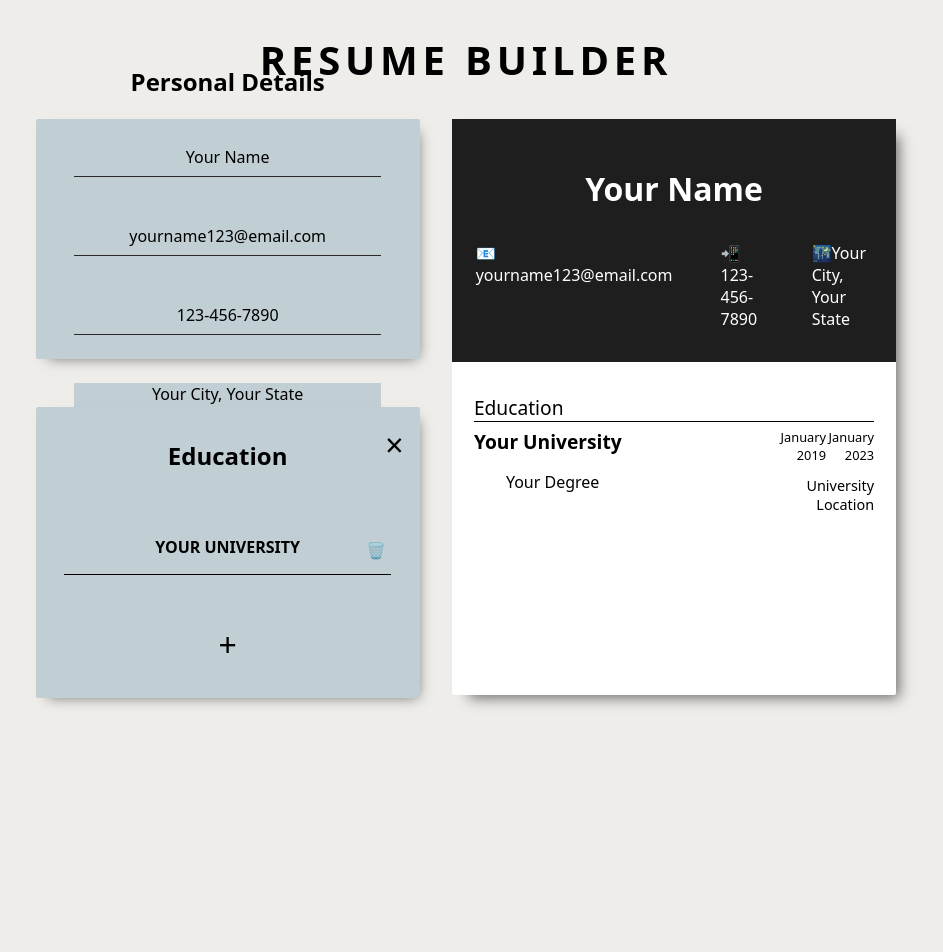
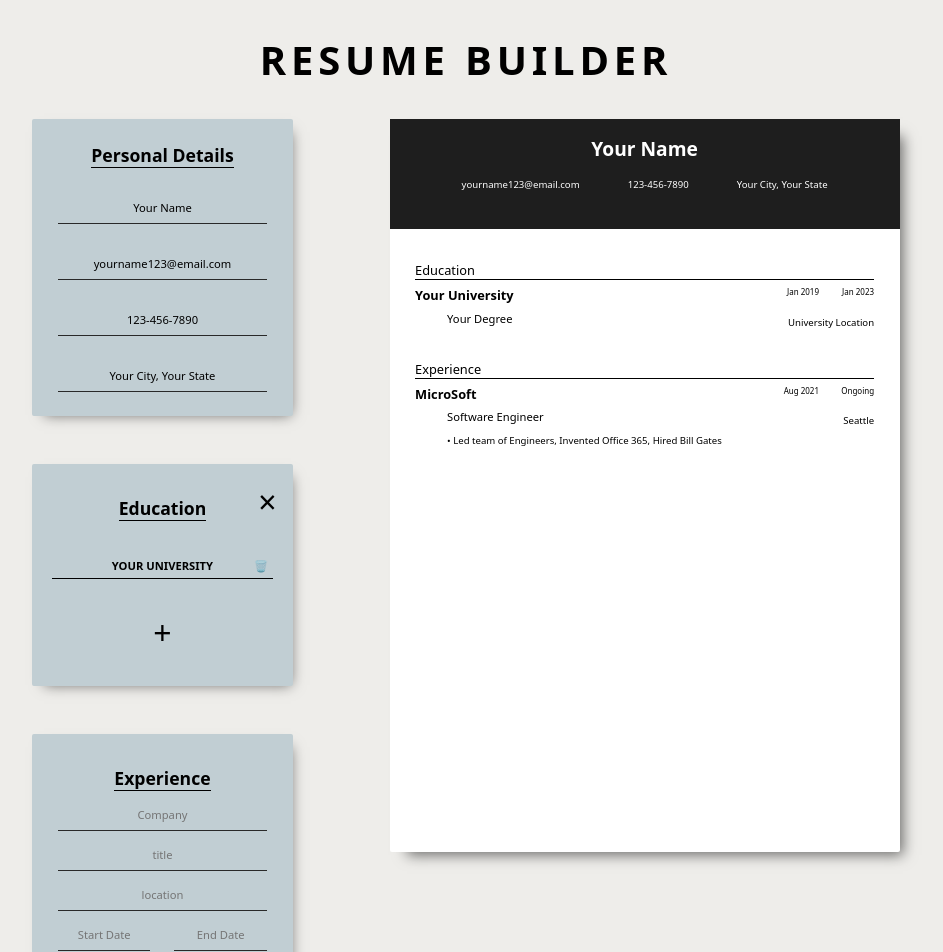
Before and after one commit to Hammed74/cv-application, a React (Vite) app: page / in a window 1280 px wide. Shown: the top 952 px of the page, without its empty margins (174-1117 px from the left). Before the commit the page ends 800 px from the top, so only its background shows below. Built offline with nearby package versions, Linux system fonts and the light colour scheme.

Commit message:
added experience form section

```diff
--- a/src/App.jsx
+++ b/src/App.jsx
@@ -25,11 +25,13 @@ function App() {
       const [activeSchool, setActiveSchool] = useState(education);
       const [edDrawer, setEdDrawer] = useState(false)
       const [schools, setSchools] = useState([education]);
+      const [experiences, setExperiences] = useState([])
+      const [activeExperience, setActiveExperience] = useState(null)
   return (
     <>
       <h1 className="title">RESUME BUILDER</h1>
       <div className="body">
-        <Form details={details} setDetails={setDetails} education={education} setEducation={setEducation} activeSchool={activeSchool} setActiveSchool={setActiveSchool} setEdDrawer={setEdDrawer} edDrawer={edDrawer} schools={schools} setSchools={setSchools}/>
+        <Form experiences={experiences} setExperiences={setExperiences} activeExperience={activeExperience} setActiveExperience={setActiveExperience} details={details} setDetails={setDetails} education={education} setEducation={setEducation} activeSchool={activeSchool} setActiveSchool={setActiveSchool} setEdDrawer={setEdDrawer} edDrawer={edDrawer} schools={schools} setSchools={setSchools}/>
         <Resume details={details} education={education} activeSchool={activeSchool} edDrawer={edDrawer} schools={schools}/>
       </div>
     </>
--- /dev/null
+++ b/src/FormComponents/Experience.jsx
@@ -0,0 +1,58 @@
+export default function Experience(activeExperience, setActiveExperience, experiences, setExperiences){
+    return (
+      <div className="experience-details">
+        <h2>Experience</h2>
+        {activeExperience === null ? (
+          <ExperienceListForm
+            activeExperience={activeExperience}
+            setActiveExperience={setActiveExperience}
+          />
+        ) : (
+          <CurrentExperience
+            activeExperience={activeExperience}
+            experiences={experiences}
+            setExperiences={setExperiences}
+          />
+        )}
+      </div>
+    );
+}
+
+
+const expObj = [{
+    job: "MicroSoft",
+    jobTitle: "Software Engineer",
+    location: "Seattle",
+    startDate: "2021-08",
+    endDate: "Ongoing",
+    notes: "Led team of Engineers, Invented Office 365, Hired Bill Gates"
+}]
+
+function ExperienceListForm(activeExperience, setActiveExperience){
+    function handleSetActiveExperience(obj){
+        setActiveExperience(obj)
+    }
+    return (
+<ul>
+    {expObj.map(obj => {
+        return <li onClick={(obj) => handleSetActiveExperience(obj) } key="obj.job">{obj.job}</li>
+    })}
+</ul>
+    )
+}
+
+function CurrentExperience(activeExperience, experiences, setExperiences){
+return(
+    <>
+    <input type="text" className="job" placeholder="Company"/>
+    <input type="text" className="jobTitle" placeholder="title"/>
+    <input type="text" className="location" placeholder="location" />
+    <div className="exp-dates">
+        <input type="text" className="startDate" placeholder="Start Date"/>
+        <input type="text" className="endDate" placeholder="End Date" />
+    </div>
+    <textarea className="notes" placeholder="Job Description" />
+    <button>+</button>
+    </>
+)
+}
--- a/src/FormComponents/Form.jsx
+++ b/src/FormComponents/Form.jsx
@@ -1,5 +1,6 @@
 import Education from "./Education";
 import PersonalDetails from "./PersonalDetails";
+import Experience from "./Experience";
 export default function Form({
   details,
   setDetails,
@@ -11,6 +12,10 @@ export default function Form({
   edDrawer,
   schools,
   setSchools,
+  activeExperience,
+  setActiveExperience,
+  experiences,
+  setExperiences
 }) {
   return (
     <div className="form-elements">
@@ -25,6 +30,12 @@ export default function Form({
         schools={schools}
         setSchools={setSchools}
       />
+      <Experience
+        experiences={experiences}
+        setExperiences={setExperiences}
+        activeExperience={activeExperience}
+        setActiveExperience={setActiveExperience}
+      />
     </div>
   );
 }
--- a/src/ResumeComponents/Resume.jsx
+++ b/src/ResumeComponents/Resume.jsx
@@ -1,5 +1,6 @@
 import ResumePersonalDetails from "./ResumePersonalDetails";
 import ResumeEducation from "./ResumeEducation";
+import ResumeExperience from "./ResumeExperience";
 
 export default function Resume({ details, education, activeSchool, schools }) {
   return (
@@ -10,6 +11,7 @@ export default function Resume({ details, education, activeSchool, schools }) {
         </div>
         <div className="resume-container">
           <ResumeEducation education={education} activeSchool={activeSchool} schools={schools}/>
+          <ResumeExperience />
         </div>
       </div>
     </>
--- a/src/ResumeComponents/ResumeEducation.jsx
+++ b/src/ResumeComponents/ResumeEducation.jsx
@@ -1,9 +1,9 @@
-export default function ResumeEducation({education, activeSchool, edDrawer, schools}){
+export default function ResumeEducation({activeSchool, schools}){
     function formatMonthYear(dateString) {
   const [year, month] = dateString.split('-');
   const monthNames = [
-    'January', 'February', 'March', 'April', 'May', 'June',
-    'July', 'August', 'September', 'October', 'November', 'December'
+    'Jan', 'Feb', 'March', 'April', 'May', 'June',
+    'July', 'Aug', 'Sept', 'Oct', 'Nov', 'Dec'
   ];
 
   const monthIndex = parseInt(month, 10) - 1; // Subtracting 1 since month indices start from 0
--- /dev/null
+++ b/src/ResumeComponents/ResumeExperience.jsx
@@ -0,0 +1,53 @@
+export default function ResumeExperience(){
+    return(
+        <div className="resume-experience">
+        <h3>Experience</h3>
+        <div className="break"></div>
+        <ExperienceList />
+        </div>
+    )
+}
+
+ function formatMonthYear(dateString) {
+  const [year, month] = dateString.split('-');
+  const monthNames = [
+    'Jan', 'Feb', 'March', 'April', 'May', 'June',
+    'July', 'Aug', 'Sept', 'Oct', 'Nov', 'Dec'
+  ];
+
+  const monthIndex = parseInt(month, 10) - 1; // Subtracting 1 since month indices start from 0
+  const formattedDate = `${monthNames[monthIndex]} ${year}`;
+
+  return formattedDate;
+}
+
+
+
+const expObj = [
+  {
+    job: "MicroSoft",
+    title: "Software Engineer",
+    location: "Seattle",
+    startDate: "2021-08",
+    endDate: "Ongoing",
+    notes: "Led team of Engineers, Invented Office 365, Hired Bill Gates",
+  },
+];
+
+function ExperienceList(){
+    return(
+        expObj.map(obj => {
+            return (
+              <div className="experience-grid" key={obj.job}>
+                <p className="exp-job">{obj.job}</p>
+                <p className="exp-title">{obj.title}</p>
+                <p className="exp-location">{obj.location}</p>
+                  <p className="exp-start">{formatMonthYear(obj.startDate)}</p>
+                  <p className="exp-end">{obj.endDate === 'Ongoing' ? obj.endDate : formatMonthYear(obj.endDate)}</p>
+                <p className="exp-notes">• {obj.notes}</p>
+              </div>
+            );
+        })
+
+    )
+}
--- a/src/ResumeComponents/ResumePersonalDetails.jsx
+++ b/src/ResumeComponents/ResumePersonalDetails.jsx
@@ -1,11 +1,11 @@
 export default function ResumePersonalDetails({ details }) {
   return (
     <>
-          <h1 style={{ fontWeight: "600", color: 'white' }}>{details.fullName}</h1>
+          <h1 className="your-name">{details.fullName}</h1>
           <div className="sub-resume-details">
-            <p>{"📧" + details.email}</p>
-            <p>{"📲" + details.phoneNumber}</p>
-            <p>{"🌃" + details.city}</p>
+            <p>{details.email}</p>
+            <p>{details.phoneNumber}</p>
+            <p>{details.city}</p>
           </div>
     </>
   );
--- a/src/index.css
+++ b/src/index.css
@@ -11,15 +11,25 @@
   flex-direction: column;
   align-items: center;
 }
+
+:root{
+  font-size: 16px;
+}
 body {
   background-color: #eeedea;
   padding: 2rem;
+    height: 100vh;
 }
 .body {
   display: flex;
   justify-content: center;
   gap: 2rem;
   max-width: 1280px;
+}
+
+h2{
+  font-size: 1.1rem;
+  border-bottom: 1px solid black;
 }
 
 .title {
@@ -31,7 +41,8 @@ body {
 }
 
 .resume {
-  height: 72vh;
+  width: 510px;
+  height: 733px;
   aspect-ratio: 0.772;
   background-color: rgb(255, 255, 255);
   border-radius: 2px;
@@ -39,16 +50,23 @@ body {
 }
 
 .personal-details {
-  height: 30vh;
-  width: 24rem;
+  padding: 1.5rem 0;
+  min-width: 250px;
+  width: 80%;
+  max-width: 500px;
   background-color: #c1ced3;
   display: flex;
   flex-direction: column;
-  gap: 3rem;
+  gap: 2rem;
   border-radius: 2px;
   justify-content: center;
   align-items: center;
   box-shadow: 5px 6px 13px -7px rgba(0, 0, 0, 0.55);
+}
+
+.your-name{
+  color: white;
+  font-size: 1.2rem;
 }
 
 .personal-details > input {
@@ -57,12 +75,13 @@ body {
   background-color: inherit;
   text-align: center;
   width: 80%;
-  font-size: 1rem;
+  font-size: 0.7rem;
   padding-bottom: 0.5rem;
 }
 
 .resume-details {
-  padding-top: 3rem;
+  padding: 1rem 0;
+  height: 15%;
   display: flex;
   align-items: center;
   flex-direction: column;
@@ -75,7 +94,8 @@ body {
 }
 
 .sub-resume-details > p {
-  padding: 2rem 1.5rem;
+  font-size: clamp(0.6rem, 0.5rem , 2rem);;
+  padding: 1rem 1.5rem;
   color: white;
 }
 
@@ -88,12 +108,13 @@ body {
 .education-details {
   padding: 2rem 0;
   position: relative;
-  height: fit-content;
-  width: 24rem;
+  min-width: 250px;
+  width: 80%;
+  max-width: 500px;
   background-color: #c1ced3;
   display: flex;
   flex-direction: column;
-  gap: 3rem;
+  gap: 2rem;
   border-radius: 2px;
   justify-content: center;
   align-items: center;
@@ -106,8 +127,21 @@ body {
   background-color: inherit;
   text-align: center;
   width: 80%;
-  font-size: 1rem;
+  font-size: 0.7rem;
   padding-bottom: 0.5rem;
+}
+.dates-container{
+  display: flex;
+  justify-content: space-between;
+}
+.startDate{
+  width: 40%;
+  font-size: 0.5rem;
+}
+
+.endDate{
+  width: 40%;
+  font-size: 0.5rem;
 }
 
 .resume-container {
@@ -118,7 +152,7 @@ body {
   padding-top: 1rem;
 }
 .resume-education > h3 {
-  font-size: 1.2rem;
+  font-size: 0.8rem;
   font-weight: 500;
 }
 
@@ -141,7 +175,7 @@ hr {
 }
 
 .resume-university {
-  font-size: 1.2rem;
+  font-size: 0.8rem;
   font-weight: 700;
   margin-bottom: 0.4rem;
 }
@@ -149,15 +183,16 @@ hr {
 .resume-degree {
   grid-area: 2/1/3/2;
   margin-left: 2rem;
+  font-size: 0.7rem;
 }
 .resume-start {
   grid-area: 1/2/2/3;
-  font-size: 0.8rem;
+  font-size: 0.5rem;
   text-align: right;
 }
 
 .resume-end {
-  font-size: 0.8rem;
+  font-size: 0.5rem;
   grid-area: 1/3/2/4;
   text-align: right;
 }
@@ -165,7 +200,7 @@ hr {
 .resume-location {
   grid-area: 2/2/3/4;
   margin-top: 0.3rem;
-  font-size: 0.9rem;
+  font-size: 0.6rem;
   text-align: right;
 }
 
@@ -189,18 +224,20 @@ li {
   border-bottom: 1px solid black;
   width: 85%;
   text-align: center;
-  padding: 1rem 0;
+  padding: 0.3rem 0;
   text-transform: uppercase;
   font-weight: 700;
   cursor: pointer;
   position: relative;
+  font-size: 0.7rem;
 }
 
 .back-button{
   border: 1px solid black;
-  padding: 2px 4px;
   cursor: pointer;
   transition: 0.2s ease-in-out;
+  font-size: 0.6rem;
+  padding: 2px 4px;
 }
 
 .back-button:hover{
@@ -211,6 +248,7 @@ li {
   padding: 2px 4px;
   cursor: pointer;
   transition: 0.2s ease-in-out;
+  font-size: 0.6rem;
 }
 
 .save:hover{
@@ -235,7 +273,7 @@ li {
   display: inline;
   position: absolute;
   right: 5px;
-  bottom: 13px;
+  bottom: 5px;
   cursor: pointer;
 }
 
@@ -251,3 +289,102 @@ li {
     background-color: #c1ced3;
   }
 }
+
+.experience-details {
+  padding: 2rem 0;
+  position: relative;
+  min-width: 250px;
+  width: 80%;
+  max-width: 500px;
+  background-color: #c1ced3;
+  display: flex;
+  flex-direction: column;
+  gap: 1rem;
+  border-radius: 2px;
+  justify-content: center;
+  align-items: center;
+  box-shadow: 5px 6px 13px -7px rgba(0, 0, 0, 0.55);
+}
+
+.resume-experience > h3{
+      font-size: 0.8rem;
+    font-weight: 500;
+}
+
+.experience-grid{
+  display: grid;
+  grid-template-columns: 1fr 12% 12%;
+  grid-template-rows: 1fr 1fr 1fr;
+}
+
+
+
+.exp-job{
+    font-size: 0.8rem;
+    font-weight: 700;
+    margin-bottom: 0.4rem;
+}
+
+.exp-title{
+  grid-area: 2/1/3/2;
+      margin-left: 2rem;
+    font-size: 0.7rem;
+}
+.exp-location{
+  grid-area: 2/2/3/4;
+  margin-top: 0.3rem;
+    font-size: 0.6rem;
+    text-align: right;
+}
+.exp-start{
+  grid-area: 1/2/2/3;
+  font-size: 0.5rem;
+  text-align: right;
+}
+
+.exp-end{
+  grid-area: 1/3/2/4;
+  font-size: 0.5rem;
+  text-align: right;
+}
+.exp-dates p{
+font-size: 0.5rem;
+    text-align: right;
+}
+.exp-notes{
+  font-size: 0.6rem;
+  grid-area: 3/1/4/4;
+    margin-left: 2rem;
+}
+
+.experience-details input{
+  border: none;
+  border-bottom: 1px solid rgb(41, 41, 41);
+  background-color: inherit;
+  text-align: center;
+  width: 80%;
+  font-size: 0.7rem;
+  padding-bottom: 0.5rem;
+}
+
+.exp-dates{
+  display: flex;
+  justify-content: space-evenly;
+  margin: 0 0.1rem;
+}
+
+.exp-dates input{
+  width: 36%;
+}
+
+.notes{
+    border: 1px solid rgb(41, 41, 41);
+  border-bottom: 1px solid rgb(41, 41, 41);
+  background-color: inherit;
+  text-align: center;
+  width: 80%;
+  font-size: 0.7rem;
+  padding-bottom: 0.5rem;
+  max-width: 100%;
+  resize: vertical;
+}
```
Also changed, not shown: src/FormComponents/Education.jsx (+3 -5 lines).
